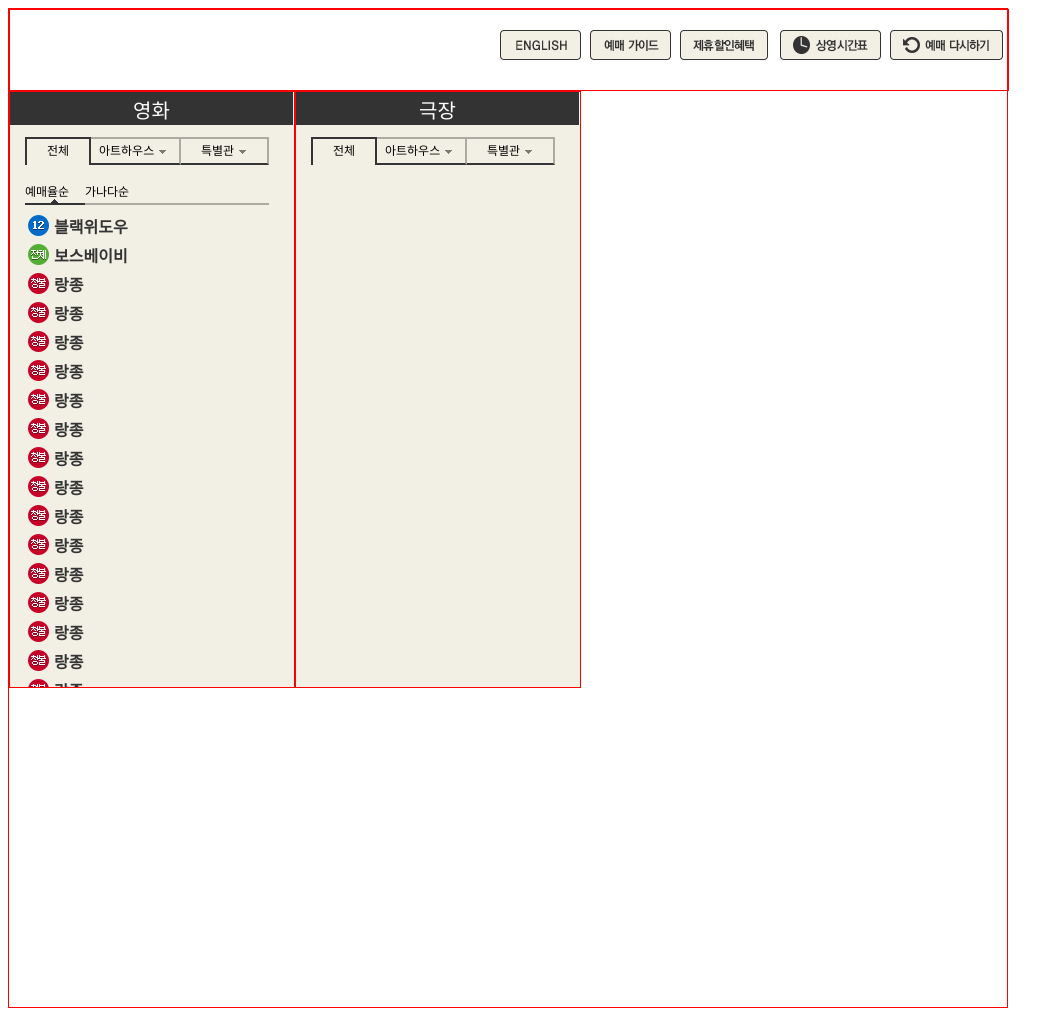
After one commit to juyeon1304/project_cgv, a PHP site: page /contents/ticket/ticket_Iframe.html in a window 1280 px wide. The commit adds this page. Shown: the whole page, without its empty margins (0-1064 px from the left). Run offline with PHP 8.4, Linux system fonts and the light colour scheme.

Commit message:
티켓예매페이지 추가작업

```diff
--- /dev/null
+++ b/contents/ticket/css/ticket_iframe.css
@@ -0,0 +1,252 @@
+
+#main_container{
+    width : 1000px;
+    height: 1000px;
+    border : 1px solid red;
+    box-sizing: border-box;
+}
+#btn_line{
+    width: 100%;
+    height: 80px;
+    border : 1px solid red;
+
+}
+
+.btn_style {
+    background-repeat: no-repeat;
+    width: 88px;
+    height: 30px;
+    overflow: hidden;
+    /* border : 1px solid red; */
+    white-space: nowrap;
+    cursor: pointer;
+    position: absolute;
+
+}
+.btn_style > span {
+    position: absolute;
+    left: 500px;
+}
+
+
+
+#btn_Eng {
+    background-image: url("../image/top_buttons.png") ;
+    background-position: 0 0;
+    left : 500px;
+    top : 30px;
+
+
+}
+#btn_book {
+    background-image: url("../image/top_buttons.png") ;
+    background-position: 0 -30px;
+    left : 590px;
+    top : 30px;
+
+}
+#btn_discount {
+    background-image: url("../image/top_buttons.png") ;
+    background-position: 0 -60px;
+    left : 680px;
+    top : 30px;
+
+}
+#btn_schedule {
+    background-image: url("../image/top_buttons.png") ;
+    background-position: 0 -90px;
+    left : 780px;
+    top : 30px;
+    width: 110px;
+
+}
+#btn_ReBook {
+    background-image: url("../image/top_buttons.png") ;
+    background-position: 0 -120px;
+    top : 30px;
+    left : 890px;
+    width: 115px;
+
+}
+
+.step {
+    position: relative;
+    width: 284px;
+    background-color: #F2F0E4;
+    height: 595px;
+    float: left;
+    border : 1px solid red;
+
+}
+#sec_movie {
+    width: 284px;
+    /* border : 1px solid red; */
+    position: relative;
+
+}
+.sec_head {
+    background-color: #333;
+    color : white;
+    text-align: center;
+    height: 33px;
+    box-sizing: border-box;
+    padding-top: 3px;
+    font-size: 20px;
+    border-right: 1px solid white;
+}
+.sec_body {
+
+    box-sizing: border-box;
+    height: 100%;
+    position: relative;
+
+
+}
+#mov_title {
+    box-sizing: border-box;
+    margin-left: 15px;
+    width: 244px;
+    height: 38px;
+}
+.sec_body > #mov_title > p {
+    float: left;
+}
+.side_bar {
+    background: url("../image/tabmenu_side_on.png") no-repeat;
+    height: 28px;
+    width: 2px;
+    float: left;
+    margin-top: 12px;
+}
+.btn1 {
+    box-sizing: border-box;
+    width: 62px;
+    text-align: center;
+    border-top: 2px solid #353535;
+    border-bottom: none;
+    line-height: 24px;
+    vertical-align: bottom;
+
+
+
+}
+.btn2 {
+    box-sizing: border-box;
+    width: 90px;
+    border-bottom: 2px solid #353535;
+    border-top: 2px solid #acaba2;
+    border-right: 2px solid #acaba2;
+    text-align: left;
+    line-height: 24px;
+    vertical-align: bottom;
+    padding-left: 8px;
+}
+.btn3 {
+    width: 88px;
+    box-sizing: border-box;
+    text-align: left;
+    border-top: 2px solid #acaba2;
+    border-right: 2px solid #acaba2;
+    border-bottom: 2px solid #353535;
+    line-height: 24px;
+    vertical-align: bottom;
+    padding-left: 20px;
+
+}
+.btn {
+    font-size: 12px;
+
+}
+.arrow {
+   position: absolute;
+   content: "";
+    background: url("../image/tabmenu_arrow.png") no-repeat;
+    width: 7px;
+    height: 7px;
+    margin-top: 11px;
+    margin-left: 5px;
+
+}
+
+.sort_title{
+    box-sizing: border-box;
+    margin-left: 15px;
+    width: 244px;
+    height: 32px;
+    border-bottom: 2px solid #acaba2;
+
+    margin-top: 10px;
+}
+
+p.move_sort {
+
+    float: left;
+
+    width: 60px;
+    font-size: 12px;
+    margin-top : 5px;
+    height: 23px;
+
+
+}
+.move_rank {
+
+    background: url("../image/sortmenu_btn_on.png") repeat-x bottom;
+
+}
+#mov_list{
+    position: relative;
+    margin-left: 15px;
+    width: 244px;
+    height: 80%;
+
+}
+#mov_list > ul {
+    list-style : none;
+    padding : 0;
+    position: absolute;
+    overflow :scroll;
+
+    overflow-x: hidden;
+    top : -10px;
+    width: 244px;
+    height: 100%;
+
+}
+#icon_list1 {
+    background : url("../image/icon_ratings2.png") no-repeat;
+    background-position: 2px -32px;
+
+    /* border : 1px solid red; */
+}
+.icon_age {
+    float: left;
+    width: 29px;
+    height: 29px;
+    line-height: 29px;
+}
+.text_mov {
+    /* border : 1px solid blue; */
+    float: left;
+    padding-top: 3px;
+    color: #333;
+    font-weight: bold;
+    font-family: 'Tahoma','돋움',dotum,Nanum Gothic,sans-serif;
+    white-space: nowrap;
+}
+
+.clear {
+    clear : both;
+}
+#icon_list2 {
+    background : url("../image/icon_ratings2.png") no-repeat;
+    background-position: 2px 3px;
+
+    /* border : 1px solid red; */
+}
+#icon_list3 {
+    background : url("../image/icon_ratings2.png") no-repeat;
+    background-position: 2px -102px;;
+
+    /* border : 1px solid red; */
+}
--- a/contents/ticket/css/ticket_style.css
+++ b/contents/ticket/css/ticket_style.css
@@ -67,6 +67,7 @@
 }
 #nav_btn2 > div:first-child > p::after{
     content : url("../image/ico_club_service.png");
+    vertical-align: middle;
     /* float : right; */
 }
 
--- /dev/null
+++ b/contents/ticket/ticket_Iframe.html
@@ -0,0 +1,208 @@
+<!DOCTYPE html>
+<html lang="en">
+<head>
+    <meta charset="UTF-8">
+    <meta http-equiv="X-UA-Compatible" content="IE=edge">
+    <meta name="viewport" content="width=device-width, initial-scale=1.0">
+    <title>Document</title>
+    <link rel="stylesheet" href="./css/ticket_iframe.css">
+</head>
+<body>
+    <div id="main_container">
+        <div id="btn_line">
+            <div id="btn_Eng" class="btn_style">
+                <span>English</span>
+            </div>
+            <div id="btn_book" class="btn_style">
+                <span>예매가이드</span>
+            </div>
+            <div id="btn_discount" class="btn_style">
+                <span>제휴 할인</span>
+            </div>
+            <div id="btn_schedule" class="btn_style">
+                <span>상영시간표</span>
+            </div>
+            <div id="btn_ReBook" class="btn_style">
+                <span>예매다시하기</span>
+            </div>
+
+        </div>
+        <div class="step">
+            <div id="sec_movie">
+                <div id="mov_head" class="sec_head">
+                    영화
+                </div>
+                <div id="mov_body" class="sec_body">
+                    <div id="mov_title">
+                        <span class="side_bar"></span>
+                        <p class="btn1 btn">전체</p>
+                        <span class="side_bar"></span>
+                        <p class="btn2 btn">아트하우스
+                        <span class="arrow"></span></p>
+                        <p class="btn3 btn">특별관
+                            <span class="arrow"></span>
+                        </p>
+                    </div>
+                    <div class="sort_title">
+                        <p class="move_rank move_sort">예매율순</p>
+                        <p class="move_name move_sort">가나다순</p>
+                    </div>
+                </div>
+            </div>
+            <div id="mov_list">
+                <ul>
+                    <li class="clear">
+                       <span class="icon_age" id="icon_list1"></span>
+                       <span class="text_mov" id="text_list1">블랙위도우</span>
+
+                    </li>
+                    <li class="clear">
+                       <span class="icon_age" id="icon_list2"></span>
+                       <span class="text_mov" id="text_list2">보스베이비</span>
+
+                    </li>
+                    <li class="clear">
+                       <span class="icon_age" id="icon_list3"></span>
+                       <span class="text_mov" id="text_list3">랑종</span>
+
+                    </li>
+                    <li class="clear">
+                        <span class="icon_age" id="icon_list3"></span>
+                        <span class="text_mov" id="text_list3">랑종</span>
+
+                     </li>
+                     <li class="clear">
+                        <span class="icon_age" id="icon_list3"></span>
+                        <span class="text_mov" id="text_list3">랑종</span>
+
+                     </li>
+                     <li class="clear">
+                        <span class="icon_age" id="icon_list3"></span>
+                        <span class="text_mov" id="text_list3">랑종</span>
+
+                     </li>
+                     <li class="clear">
+                        <span class="icon_age" id="icon_list3"></span>
+                        <span class="text_mov" id="text_list3">랑종</span>
+
+                     </li>
+                     <li class="clear">
+                        <span class="icon_age" id="icon_list3"></span>
+                        <span class="text_mov" id="text_list3">랑종</span>
+
+                     </li>
+                     <li class="clear">
+                        <span class="icon_age" id="icon_list3"></span>
+                        <span class="text_mov" id="text_list3">랑종</span>
+
+                     </li>
+                     <li class="clear">
+                        <span class="icon_age" id="icon_list3"></span>
+                        <span class="text_mov" id="text_list3">랑종</span>
+
+                     </li>
+                     <li class="clear">
+                        <span class="icon_age" id="icon_list3"></span>
+                        <span class="text_mov" id="text_list3">랑종</span>
+
+                     </li>
+                     <li class="clear">
+                        <span class="icon_age" id="icon_list3"></span>
+                        <span class="text_mov" id="text_list3">랑종</span>
+
+                     </li>
+                     <li class="clear">
+                        <span class="icon_age" id="icon_list3"></span>
+                        <span class="text_mov" id="text_list3">랑종</span>
+
+                     </li>
+                     <li class="clear">
+                        <span class="icon_age" id="icon_list3"></span>
+                        <span class="text_mov" id="text_list3">랑종</span>
+
+                     </li>
+                     <li class="clear">
+                        <span class="icon_age" id="icon_list3"></span>
+                        <span class="text_mov" id="text_list3">랑종</span>
+
+                     </li>
+                     <li class="clear">
+                        <span class="icon_age" id="icon_list3"></span>
+                        <span class="text_mov" id="text_list3">랑종</span>
+
+                     </li>
+                     <li class="clear">
+                        <span class="icon_age" id="icon_list3"></span>
+                        <span class="text_mov" id="text_list3">랑종</span>
+
+                     </li>
+                     <li class="clear">
+                        <span class="icon_age" id="icon_list3"></span>
+                        <span class="text_mov" id="text_list3">랑종</span>
+
+                     </li>
+                     <li class="clear">
+                        <span class="icon_age" id="icon_list3"></span>
+                        <span class="text_mov" id="text_list3">랑종</span>
+
+                     </li>
+                     <li class="clear">
+                        <span class="icon_age" id="icon_list3"></span>
+                        <span class="text_mov" id="text_list3">랑종</span>
+
+                     </li>
+                     <li class="clear">
+                        <span class="icon_age" id="icon_list3"></span>
+                        <span class="text_mov" id="text_list3">랑종</span>
+
+                     </li>
+                     <li class="clear">
+                        <span class="icon_age" id="icon_list3"></span>
+                        <span class="text_mov" id="text_list3">랑종</span>
+
+                     </li>
+                     <li class="clear">
+                        <span class="icon_age" id="icon_list3"></span>
+                        <span class="text_mov" id="text_list3">랑종</span>
+
+                     </li>
+
+
+
+                </ul>
+            </div>
+
+        </div>
+
+        <div class="step">
+            <div id="sec_movie">
+                <div id="theater_head" class="sec_head">
+                    극장
+                </div>
+                <div id="mov_body" class="sec_body">
+                    <div id="mov_title">
+                        <span class="side_bar"></span>
+                        <p class="btn1 btn">전체</p>
+                        <span class="side_bar"></span>
+                        <p class="btn2 btn">아트하우스
+                        <span class="arrow"></span></p>
+                        <p class="btn3 btn">특별관
+                            <span class="arrow"></span>
+                        </p>
+                    </div>
+
+            </div>
+        </div>
+
+
+
+
+
+    </div>
+
+
+
+
+
+</body>
+</html>
```
Also changed, not shown: contents/ticket/image/icon_ratings2.png (added), contents/ticket/image/sortmenu_btn_on.png (added), contents/ticket/image/tabmenu_arrow.png (added), contents/ticket/image/tabmenu_side_on.png (added).
